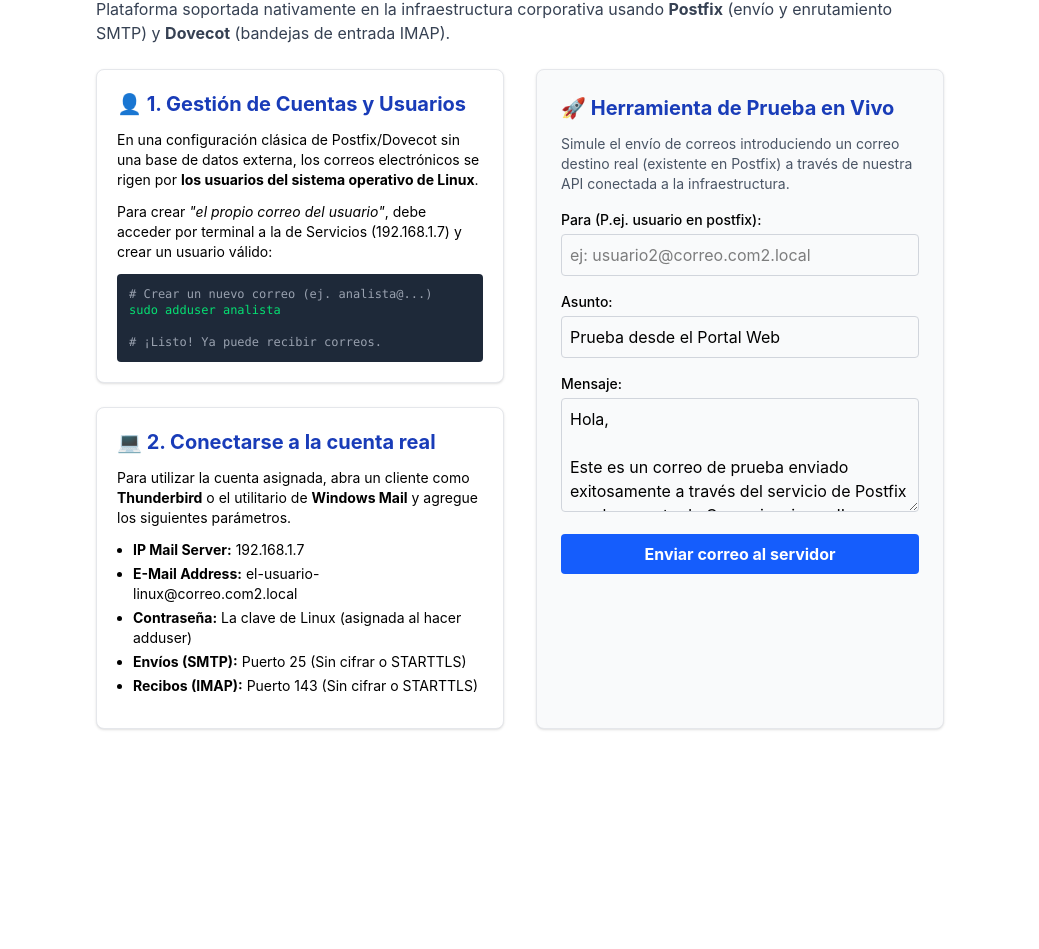
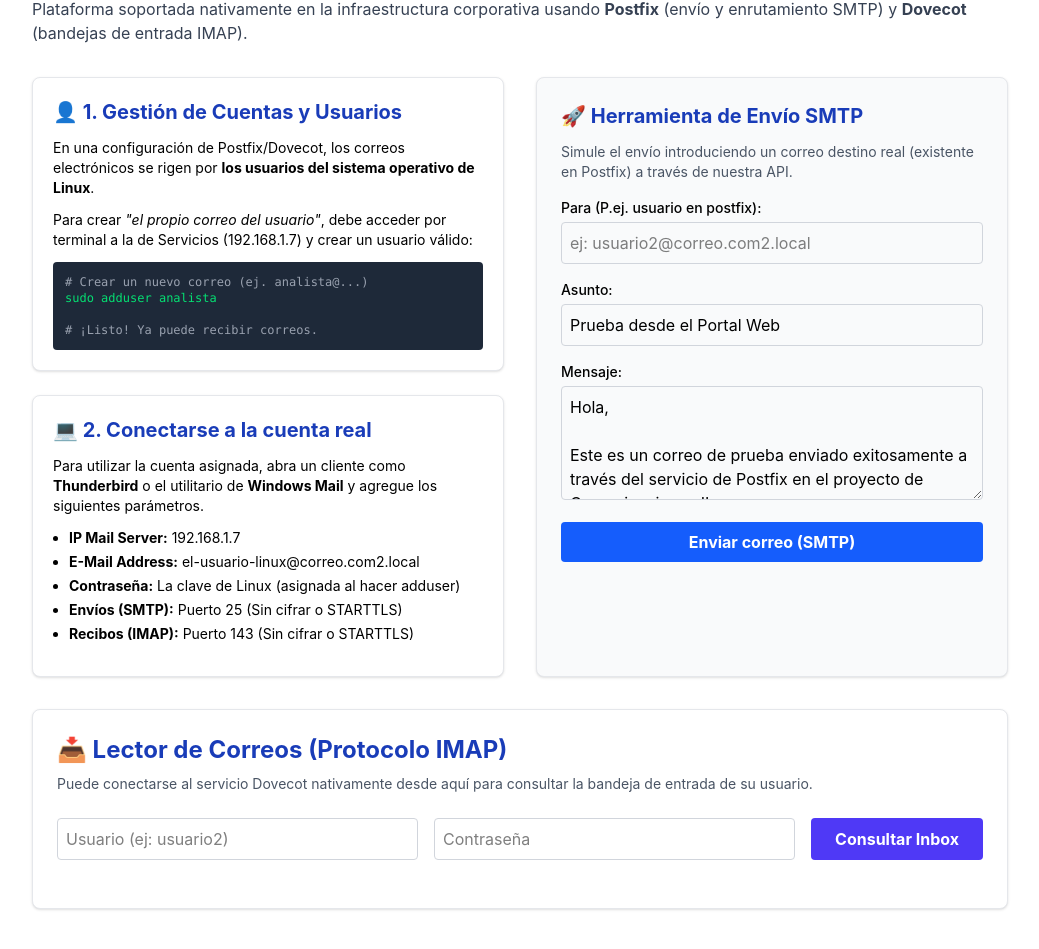
Before and after one commit to Juanes7222/ProyectoComu2, a React (Vite) app in the folder web/frontend/: page /correo in a window 1280 px wide. Shown: the part 151-1100 px from the top of the page, without its empty margins (120-1159 px from the left). Before the commit the page ends 920 px from the top, so only its background shows below. Built offline with nearby package versions, Linux system fonts and the light colour scheme.

Commit message:
Added IMAP

```diff
--- a/web/frontend/src/pages/Correo.tsx
+++ b/web/frontend/src/pages/Correo.tsx
@@ -1,5 +1,5 @@
 import { useState } from 'react';
-import { api } from '../services/api';
+import { api, EmailMessage } from '../services/api';
 
 const Correo = () => {
   const [toEmail, setToEmail] = useState('');
@@ -7,6 +7,13 @@
   const [body, setBody] = useState('Hola,\n\nEste es un correo de prueba enviado exitosamente a través del servicio de Postfix en el proyecto de Comunicaciones II.\n\nSaludos.');
   const [statusMsg, setStatusMsg] = useState('');
   const [isSending, setIsSending] = useState(false);
+
+  // Estados para IMAP
+  const [imapUser, setImapUser] = useState('');
+  const [imapPass, setImapPass] = useState('');
+  const [inbox, setInbox] = useState<EmailMessage[]>([]);
+  const [isFetching, setIsFetching] = useState(false);
+  const [imapMsg, setImapMsg] = useState('');
 
   const handleSendTest = async (e: React.FormEvent) => {
     e.preventDefault();
@@ -23,18 +30,37 @@
     }
   };
 
+  const handleFetchInbox = async (e: React.FormEvent) => {
+    e.preventDefault();
+    setIsFetching(true);
+    setImapMsg('Conectando a IMAP...');
+    try {
+      const response = await api.getInbox(imapUser, imapPass);
+      setInbox(response.emails);
+      setImapMsg(`✅ Se encontraron ${response.emails.length} correos.`);
+    } catch (error: any) {
+      const errorMsg = error.response?.data?.detail || error.message;
+      setImapMsg(`❌ Error IMAP: ${errorMsg}`);
+      setInbox([]);
+    } finally {
+      setIsFetching(false);
+    }
+  };
+
   return (
-    <div className="p-6 max-w-4xl mx-auto">
-      <h1 className="text-3xl font-bold mb-4">Servicio de Correo Empesarial</h1>
-      <p className="mb-6 text-gray-700">Plataforma soportada nativamente en la infraestructura corporativa usando <strong>Postfix</strong> (envío y enrutamiento SMTP) y <strong>Dovecot</strong> (bandejas de entrada IMAP).</p>
+    <div className="p-6 max-w-5xl mx-auto space-y-8">
+      <div>
+        <h1 className="text-3xl font-bold mb-4">Servicio de Correo Empesarial</h1>
+        <p className="text-gray-700">Plataforma soportada nativamente en la infraestructura corporativa usando <strong>Postfix</strong> (envío y enrutamiento SMTP) y <strong>Dovecot</strong> (bandejas de entrada IMAP).</p>
+      </div>
 
-      <div className="grid grid-cols-1 md:grid-cols-2 gap-8">
+      <div className="grid grid-cols-1 lg:grid-cols-2 gap-8">
 
         {/* PANEL IZQUIERDO: EXPLICACIÓN DE USUARIOS */}
         <div className="space-y-6">
           <div className="bg-white p-5 rounded-lg border border-gray-200 shadow-sm">
             <h2 className="font-bold text-xl mb-3 text-blue-800">👤 1. Gestión de Cuentas y Usuarios</h2>
-            <p className="text-sm mb-3">En una configuración clásica de Postfix/Dovecot sin una base de datos externa, los correos electrónicos se rigen por <strong>los usuarios del sistema operativo de Linux</strong>.</p>
+            <p className="text-sm mb-3">En una configuración de Postfix/Dovecot, los correos electrónicos se rigen por <strong>los usuarios del sistema operativo de Linux</strong>.</p>
             <p className="text-sm mb-3">Para crear <i>"el propio correo del usuario"</i>, debe acceder por terminal a la de Servicios (192.168.1.7) y crear un usuario válido:</p>
 
             <div className="bg-gray-800 text-green-400 p-3 rounded font-mono text-xs overflow-x-auto">
@@ -59,8 +85,8 @@
 
         {/* PANEL DERECHO: HERRAMIENTA DE PRUEBA EN VIVO */}
         <div className="bg-gray-50 p-6 rounded-lg border border-gray-200 shadow-sm">
-          <h2 className="font-bold text-xl mb-3 text-blue-800">🚀 Herramienta de Prueba en Vivo</h2>
-          <p className="text-sm mb-4 text-gray-600">Simule el envío de correos introduciendo un correo destino real (existente en Postfix) a través de nuestra API conectada a la infraestructura.</p>
+          <h2 className="font-bold text-xl mb-3 text-blue-800">🚀 Herramienta de Envío SMTP</h2>
+          <p className="text-sm mb-4 text-gray-600">Simule el envío introduciendo un correo destino real (existente en Postfix) a través de nuestra API.</p>
 
           <form onSubmit={handleSendTest} className="space-y-4">
             <div>
@@ -100,7 +126,7 @@
               disabled={isSending}
               className="w-full bg-blue-600 hover:bg-blue-700 text-white font-bold py-2 px-4 rounded transition-colors disabled:opacity-50"
             >
-              {isSending ? 'Conectando al servidor...' : 'Enviar correo al servidor'}
+              {isSending ? 'Conectando al servidor...' : 'Enviar correo (SMTP)'}
             </button>
 
             {statusMsg && (
@@ -110,8 +136,69 @@
             )}
           </form>
         </div>
+      </div>
 
+      {/* PANEL INFERIOR: BANDEJA DE ENTRADA IMAP */}
+      <div className="bg-white p-6 rounded-lg border border-gray-200 shadow-sm">
+        <h2 className="font-bold text-2xl mb-2 text-blue-800">📥 Lector de Correos (Protocolo IMAP)</h2>
+        <p className="text-sm mb-6 text-gray-600">Puede conectarse al servicio Dovecot nativamente desde aquí para consultar la bandeja de entrada de su usuario.</p>
+
+        <form onSubmit={handleFetchInbox} className="flex flex-col md:flex-row gap-4 mb-6">
+          <input
+            type="text"
+            required
+            value={imapUser}
+            onChange={e => setImapUser(e.target.value)}
+            placeholder="Usuario (ej: usuario2)"
+            className="flex-1 p-2 border border-gray-300 rounded focus:ring-blue-500 focus:border-blue-500"
+          />
+          <input
+            type="password"
+            required
+            value={imapPass}
+            onChange={e => setImapPass(e.target.value)}
+            placeholder="Contraseña"
+            className="flex-1 p-2 border border-gray-300 rounded focus:ring-blue-500 focus:border-blue-500"
+          />
+          <button
+            type="submit"
+            disabled={isFetching}
+            className="bg-indigo-600 hover:bg-indigo-700 text-white font-bold py-2 px-6 rounded transition-colors disabled:opacity-50 whitespace-nowrap"
+          >
+            {isFetching ? 'Leyendo...' : 'Consultar Inbox'}
+          </button>
+        </form>
+
+        {imapMsg && (
+          <div className={`p-3 rounded mb-4 text-sm font-medium ${imapMsg.includes('✅') ? 'bg-green-100 text-green-800' : imapMsg.includes('❌') ? 'bg-red-100 text-red-800' : 'bg-blue-100 text-blue-800'}`}>
+            {imapMsg}
+          </div>
+        )}
+
+        {inbox.length > 0 && (
+          <div className="overflow-x-auto">
+            <table className="min-w-full bg-white border border-gray-200">
+              <thead className="bg-gray-100 border-b border-gray-200">
+                <tr>
+                  <th className="py-3 px-4 text-left font-semibold text-gray-700 text-sm">Remitente</th>
+                  <th className="py-3 px-4 text-left font-semibold text-gray-700 text-sm">Asunto</th>
+                  <th className="py-3 px-4 text-left font-semibold text-gray-700 text-sm">Fecha</th>
+                </tr>
+              </thead>
+              <tbody className="divide-y divide-gray-200">
+                {inbox.map((email) => (
+                  <tr key={email.id} className="hover:bg-gray-50">
+                    <td className="py-3 px-4 text-sm text-gray-800">{email.from}</td>
+                    <td className="py-3 px-4 text-sm text-gray-800">{email.subject}</td>
+                    <td className="py-3 px-4 text-sm text-gray-500">{email.date}</td>
+                  </tr>
+                ))}
+              </tbody>
+            </table>
+          </div>
+        )}
       </div>
+
     </div>
   );
 };
--- a/web/frontend/src/services/api.ts
+++ b/web/frontend/src/services/api.ts
@@ -15,6 +15,13 @@
   chat_server: string;
   mail_ports: { smtp: number; imap: number; imap_ssl: number };
   chat_port: number;
+}
+
+export interface EmailMessage {
+  id: string;
+  subject: string;
+  from: string;
+  date: string;
 }
 
 export const api = {
@@ -37,4 +44,9 @@
     const response = await axios.post(`${API_BASE}/mail/test`, { to_email, subject, body });
     return response.data;
   },
+
+  async getInbox(username: string, password: string): Promise<{ success: boolean; emails: EmailMessage[] }> {
+    const response = await axios.post(`${API_BASE}/mail/inbox`, { username, password });
+    return response.data;
+  },
 };
```
Also changed, not shown: 1 other file (tests, documents, lock files or other folders).
